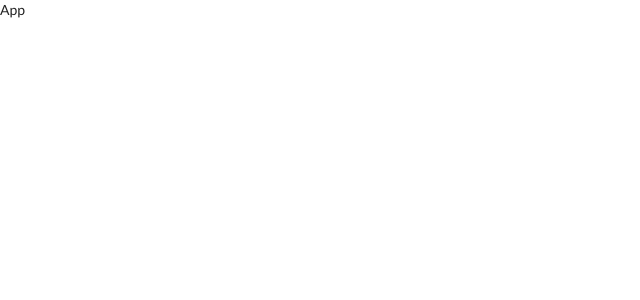
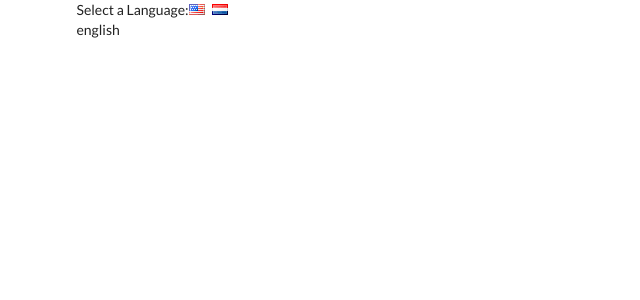
Before and after one commit to Rsja12/translate, a React (Create React App) app: page / in a window 1280 px wide. Shown: the top 300 px of the page, without its empty margins (0-640 px from the left). Built offline with nearby package versions, Linux system fonts and the light colour scheme.

Commit message:
create app class with onLanguage change func

```diff
--- a/src/components/App.js
+++ b/src/components/App.js
@@ -1,10 +1,32 @@
 import React, { Component } from 'react'
 
 export class App extends Component {
+
+    state = {
+        language: 'english'
+    }
+
+    onLanguageChange = language => {
+        this.setState({
+            language
+        })
+    }
+
     render() {
         return (
-            <div>
-                App
+            <div className='ui container'>
+                <div>
+                    Select a Language:
+                    <i
+                        className='flag us'
+                        onClick={ () => this.onLanguageChange('english') }
+                    />
+                    <i
+                        className='flag nl'
+                        onClick={ () => this.onLanguageChange('dutch') }
+                    />
+                </div>
+                { this.state.language }
             </div>
         )
     }
```
